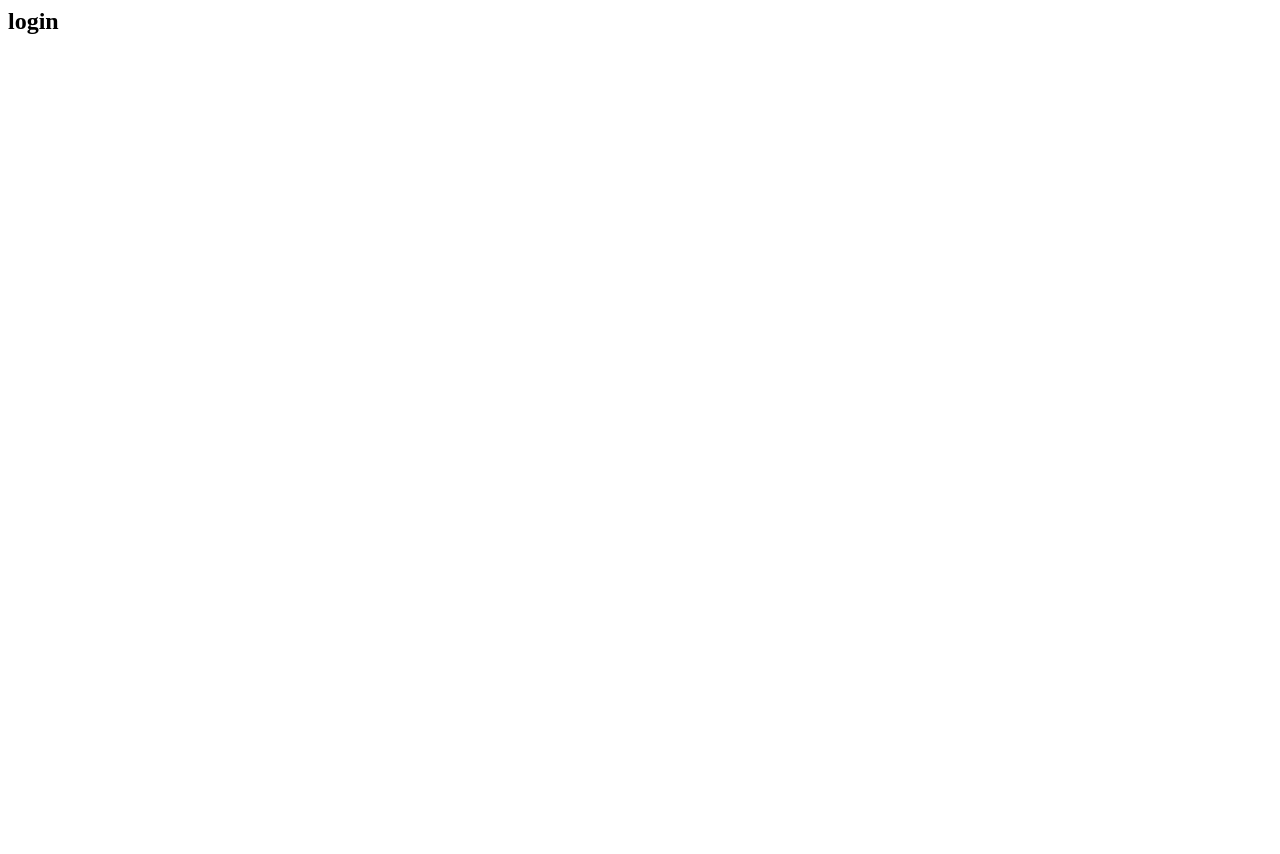
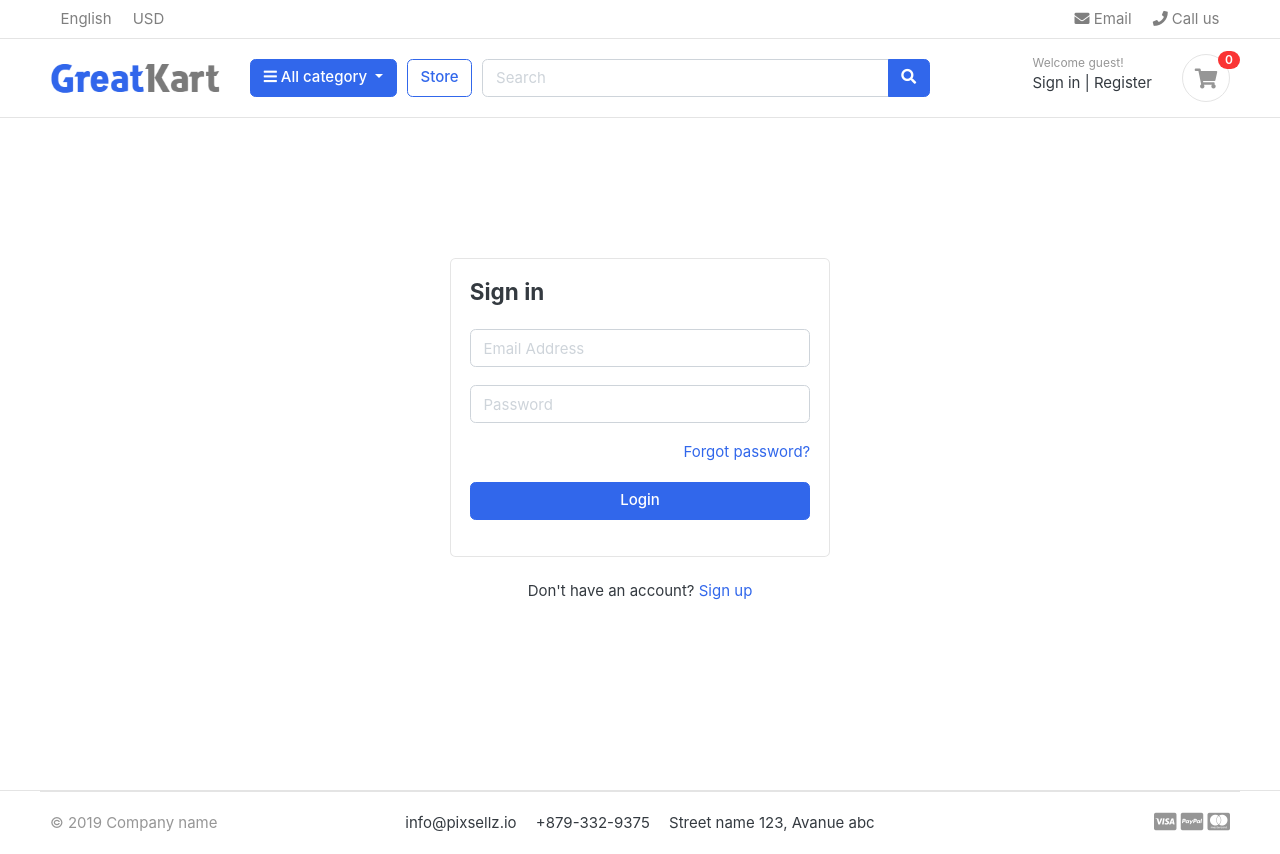
Before and after one commit to SherazHaider907/Ecommerce, a Django app: page /accounts/login/ in a window 1280 px wide. Before the commit the page is almost empty. Before the commit the page ends 34 px from the top, so only its background shows below. Run offline with Django 5.2, Linux system fonts and the light colour scheme; data comes from the database, SQL or seed files in the repository; both versions use the stored data as it was after the commit; some libraries are stand-ins or nearby versions; some web fonts are replaced.

Commit message:
login& logout

```diff
--- a/accounts/views.py
+++ b/accounts/views.py
@@ -1,4 +1,5 @@
-from django.contrib import messages
+from django.contrib import messages, auth
+from django.contrib.auth.decorators import login_required
 from django.shortcuts import redirect, render
 from accounts.models import Account
 from .forms import RegistrationForm
@@ -24,9 +25,25 @@ def register(request):
         'form': form,
     }
     return render(request, 'accounts/register.html',context)
+def login(request):
+    if request.method == 'POST':
+        email = request.POST.get('email')
+        password = request.POST.get('password')
 
-def login(request):
+        user = auth.authenticate(email=email, password=password)
+
+        if user is not None:
+            auth.login(request, user)
+            messages.success(request, 'You are now logged in.')
+            return redirect('home')
+        else:
+            messages.error(request, 'Invalid email or password')
+            return redirect('login')
+
     return render(request, 'accounts/login.html')
 
+@login_required(login_url='login')
 def logout(request):
-    return render(request, 'accounts/logout.html')
+    auth.logout(request)
+    messages.success(request, 'You have been logged out.')
+    return redirect('login')
--- a/templates/accounts/login.html
+++ b/templates/accounts/login.html
@@ -1 +1,40 @@
-<h2>login</h2>
+{% extends "base.html" %}
+
+{% block content %}
+<section class="section-content padding-y" style="min-height:84vh">
+
+	<div class="card mx-auto" style="max-width: 380px; margin-top:100px;">
+      <div class="card-body">
+        <h4 class="card-title mb-4">Sign in</h4>
+
+        {% include "includes/alerts.html" %}
+
+        <form action="{% url 'login' %}" method="POST">
+            {% csrf_token %}
+
+            <div class="form-group">
+                <input type="email" class="form-control" placeholder="Email Address" name="email" required>
+            </div>
+
+            <div class="form-group">
+                <input type="password" class="form-control" placeholder="Password" name="password" required>
+            </div>
+
+            <div class="form-group">
+                <a href="#" class="float-right">Forgot password?</a>
+            </div>
+
+            <div class="form-group">
+                <button type="submit" class="btn btn-primary btn-block">Login</button>
+            </div>
+        </form>
+      </div>
+    </div>
+
+    <p class="text-center mt-4">
+        Don't have an account?
+        <a href="{% url 'register' %}">Sign up</a>
+    </p>
+
+</section>
+{% endblock content %}
--- a/templates/includes/navbar.html
+++ b/templates/includes/navbar.html
@@ -60,12 +60,21 @@
 	</div> <!-- col.// -->
 	<div class="col-lg-3 col-sm-6 col-8 order-2 order-lg-3">
 				<div class="d-flex justify-content-end mb-3 mb-lg-0">
+					{% if user.id is None %}
 					<div class="widget-header">
 						<small class="title text-muted">Welcome guest!</small>
 						<div>
 							<a href="{% url "login" %}">Sign in</a> <span class="dark-transp"> | </span>
 							<a href="{% url "register" %}"> Register</a>
 						</div>
+					{% else %}
+					<div class="widget-header">
+						<small class="title text-muted">Welcome {{ user.first_name }}</small>
+						<div>
+							<a href="#">Dashboard</a> <span class="dark-transp"> | </span>
+							<a href="{% url "logout" %}"> Logout</a>
+						</div>
+					{% endif %}
 					</div>
 					<a href="{% url "cart" %}" class="widget-header pl-3 ml-3">
 						<div class="icon icon-sm rounded-circle border"><i class="fa fa-shopping-cart"></i></div>
```
Also changed, not shown: db.sqlite3.
